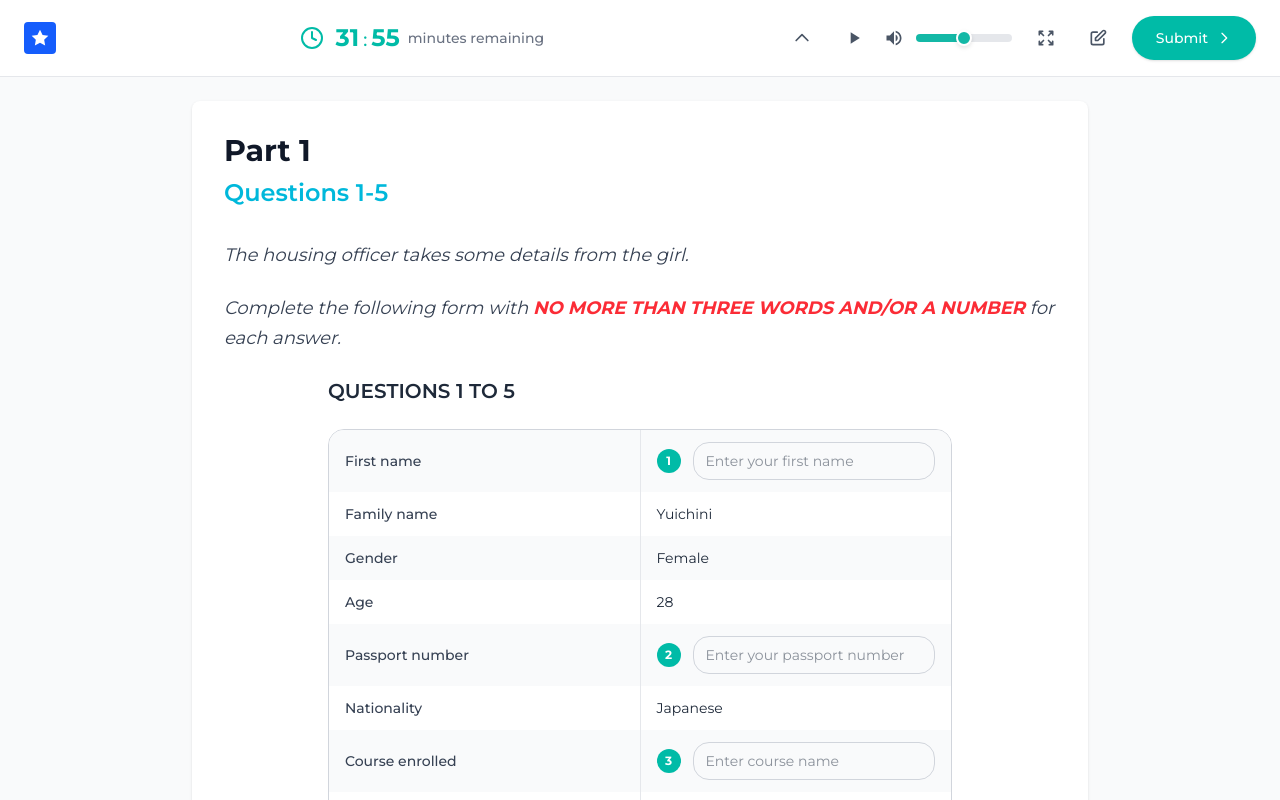
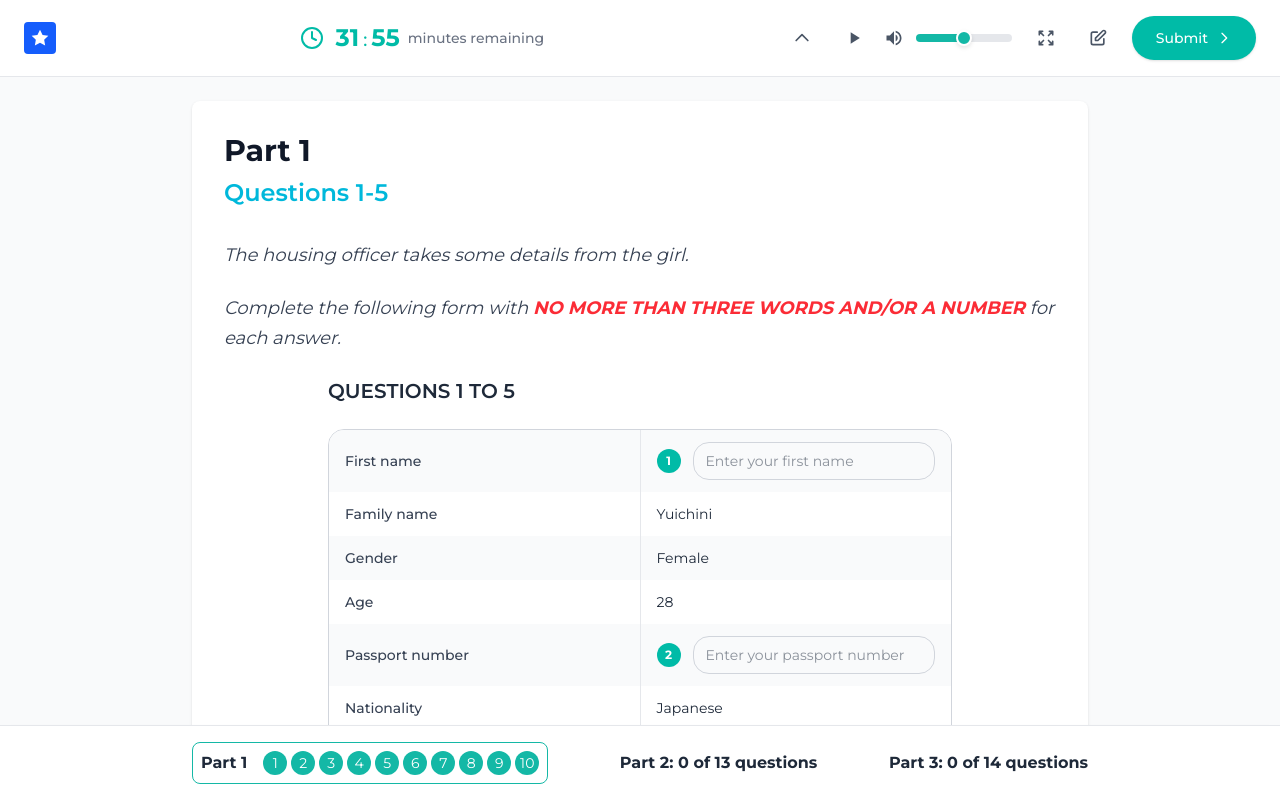
Before and after one commit to GoktugMuratDemir/exams, a Next.js app: page /exams/simulation/listening in a window 1280 px wide. Shown: the top 800 px of the page. Built offline with nearby package versions, Linux system fonts and the light colour scheme.

Commit message:
footer component updated

```diff
--- /dev/null
+++ b/src/app/exams/simulation/listening/components/footer.tsx
@@ -0,0 +1,43 @@
+"use client";
+
+import { cn } from "@/lib/utils";
+import React from "react";
+
+const Footer: React.FC = () => {
+  const part1Questions = [1, 2, 3, 4, 5, 6, 7, 8, 9, 10, 11, 12, 13];
+  const part2TotalQuestions = 13;
+  const part2AnsweredQuestions = 0;
+  const part3TotalQuestions = 14;
+  const part3AnsweredQuestions = 0;
+
+  return (
+    <div className="fixed bottom-0 left-0 right-0 bg-white border-t border-gray-200 p-4 shadow-lg">
+      <div className="max-w-4xl mx-auto flex justify-between items-center">
+        <div className="flex items-center space-x-4 border border-[#14b8a6] rounded-lg p-2">
+          <span className="font-bold text-gray-800">Part 1</span>
+          <div className="flex space-x-1">
+            {part1Questions.slice(0, 10).map((questionNum) => (
+              <button
+                key={questionNum}
+                className="flex items-center justify-center w-6 h-6 rounded-full bg-[#14b8a6] text-white text-sm hover:opacity-80 focus:outline-none focus:ring-2 focus:ring-[#14b8a6] focus:ring-opacity-50"
+                onClick={() => console.log(`Question ${questionNum} clicked`)}
+              >
+                {questionNum}
+              </button>
+            ))}
+          </div>
+        </div>
+
+        <div className="text-gray-800 font-bold">
+          Part 2: {part2AnsweredQuestions} of {part2TotalQuestions} questions
+        </div>
+
+        <div className="text-gray-800 font-bold">
+          Part 3: {part3AnsweredQuestions} of {part3TotalQuestions} questions
+        </div>
+      </div>
+    </div>
+  );
+};
+
+export default Footer;
--- a/src/app/exams/simulation/listening/page.tsx
+++ b/src/app/exams/simulation/listening/page.tsx
@@ -1,9 +1,10 @@
 "use client";
 
-import Header from "./sections/header";
+import Header from "./components/header";
 import Questions1To5Section from "./sections/questions-1-to-5-section";
 import Questions6Section from "./sections/questions-6-section";
 import Questions7To10Section from "./sections/questions-7-to-10-section";
+import Footer from "./components/footer";
 
 export default function ListeningPage() {
   const handleSubmit = () => {
@@ -57,6 +58,7 @@ export default function ListeningPage() {
           </div>
         </div>
       </div>
+      <Footer />
     </div>
   );
 }
```
Also changed, not shown: src/app/exams/simulation/listening/components/header.tsx (renamed from src/app/exams/simulation/listening/sections/header.tsx).
